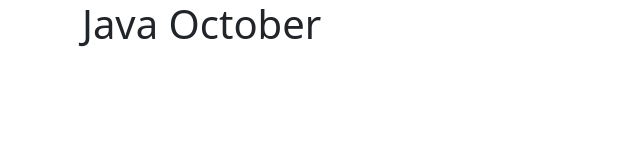
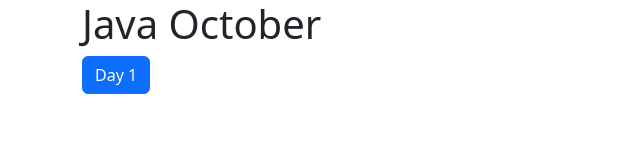
Before and after one commit to tmax818/java_october, a website: page index.html in a window 1280 px wide. Shown: the whole page, without its empty margins (0-640 px from the left). Drawn offline with nearby package versions, Linux system fonts and the light colour scheme.

Commit message:
add link to day 1

```diff
--- a/index.html
+++ b/index.html
@@ -10,6 +10,7 @@
 <body>
     <div class="container">
         <h1>Java October</h1>
+        <a class="btn btn-primary" href="/lectures/day01">Day 1</a>
     </div>
 </body>
 </html>
```
